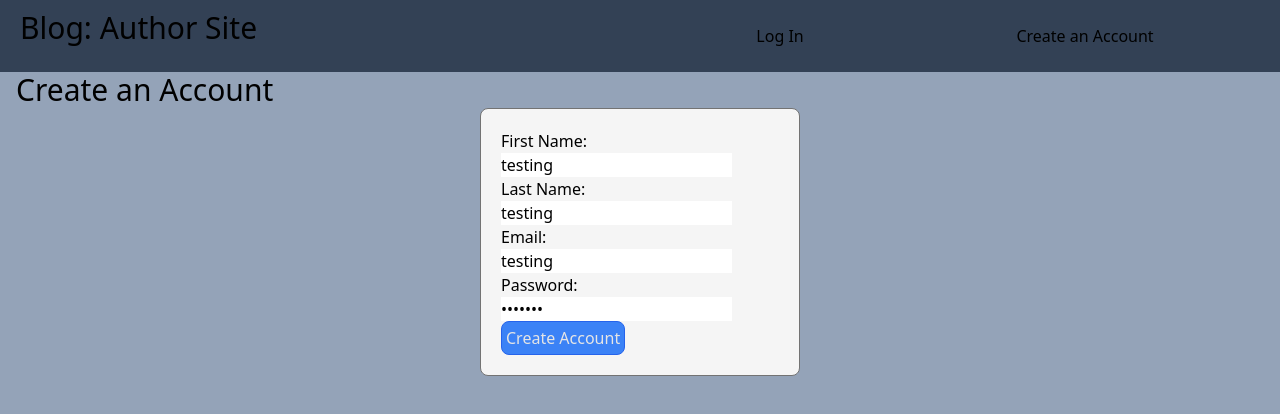
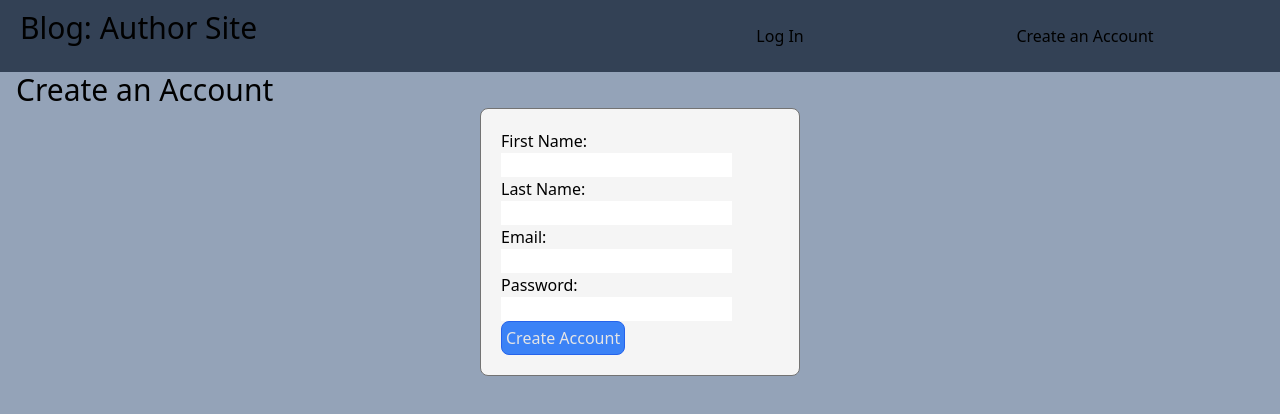
Before and after one commit to BrandB123/blog-rest-author-site, a SvelteKit app: page /sign-up in a window 1280 px wide. Shown: the top 414 px of the page. Built offline with nearby package versions, Linux system fonts and the light colour scheme.

Commit message:
Implement API consumption to add user

```diff
--- a/src/routes/(authentication)/sign-up/+page.svelte
+++ b/src/routes/(authentication)/sign-up/+page.svelte
@@ -1,56 +1,99 @@
-<script>
+<script lang="ts">
+  import { goto } from '$app/navigation';
 
-    // const { name, email, password, authorStatus } = req.body
-    let firstName = $state("testing");
-    let lastName = $state("testing");
+    let firstName = $state("");
+    let lastName = $state("");
+    let name = $derived(`${firstName} ${lastName}`);
+    let email = $state("");
+    let password = $state("");
 
-    let name = $derived(`${firstName} ${lastName}`);
-    let email = $state("testing");
-    let password = $state("testing");
-
-    // on submit,
-        // check inputs
-        // post request to http://localhost:3000/api/signup
-        // if response 200, forward to sign in page
-        // else display error page and direct back to the sign up page again after 10 seconds
-    async function addUser(){
+    async function addUser(name: string, email: string, password: string){
         try {
             const response = await fetch("http://localhost:3000/api/signup", {
                 method: "POST",
                 body: JSON.stringify({
-                    name: {name},
-                    email: {email},
-                    password: {password},
+                    name,
+                    email,
+                    password,
                     authorStatus: true
-                })
-            })
+                }),
+                headers: {
+                    "Content-Type": "application/json"
+                }
+            });
+
+            if (response.status === 422){
+                alert("Name, Email, and Password must be provided")
+            }
+
+            if (response.status === 409){
+                alert("A user with this email already exists.")
+            }
+
+            if (!response.ok){
+                throw new Error("Response: ", response.status);
+            }
+
+            goto('/log-in')
+
         } catch(err) {
+            console.error(err);
 
+            if (err.name === 'TypeError'){
+                alert("Service currently unavailable. Sorry for the inconvenience. Please try again later.")
             }
         }
-
+    }
 </script>
 
 <h1 class="text-3xl pl-4">Create an Account</h1>
 <form action="/"
     class="bg-neutral-100 w-1/4 mx-auto p-5 rounded-lg border border-neutral-500">
-    <label for="">First Name:</label>
-    <input type="text" name="" id="" bind:value={firstName}
+
+    <label for="first-name">First Name:</label>
+    <input
+        type="text"
+        id = "first-name"
+        required
+        bind:value={firstName}
         class="block">
-    <label for="">Last Name:</label>
-    <input type="text" name="" id="" value={lastName}
+
+    <label for="last-name">Last Name:</label>
+    <input
+        type="text"
+        id = "last-name"
+        required
+        bind:value={lastName}
         class="block">
-    <label for="">Email:</label>
-    <input type="text" name="" id="" value={email}
+
+    <label for="email">Email:</label>
+    <input
+        type="text"
+        id = "email"
+        required
+        bind:value={email}
         class="block">
-    <label for="">Password:</label>
-    <input type="password" name="" id="" value={password}
+
+    <label for="password">Password:</label>
+    <input
+        type="password"
+        id = "password"
+        required
+        minlength="8"
+        bind:value={password}
         class="block">
+
     <button type="submit"
         class="p-1 border rounded-lg border-blue-600 bg-blue-500 text-neutral-200"
         onclick={(event) => {
-        console.log(`NAME: ${name}, EMAIL: ${email}, PASSWORD: ${password}`);
             event.preventDefault();
+            if (!/^[a-zA-Z0-9._%+-]+@[a-zA-Z0-9.-]+\.[a-zA-Z]{2,}$/.test(email)){
+                alert("Invalid email entry.")
+            } else if (!/^(\S+)(\s*)(\S+)$/.test(name)){
+                alert("Invalid name entry. First and last name required")
+            } else {
+                addUser(name, email, password)
+            }
         }}>
         Create Account
     </button>
```
Lines whose indentation alone changed are shown as unchanged.
